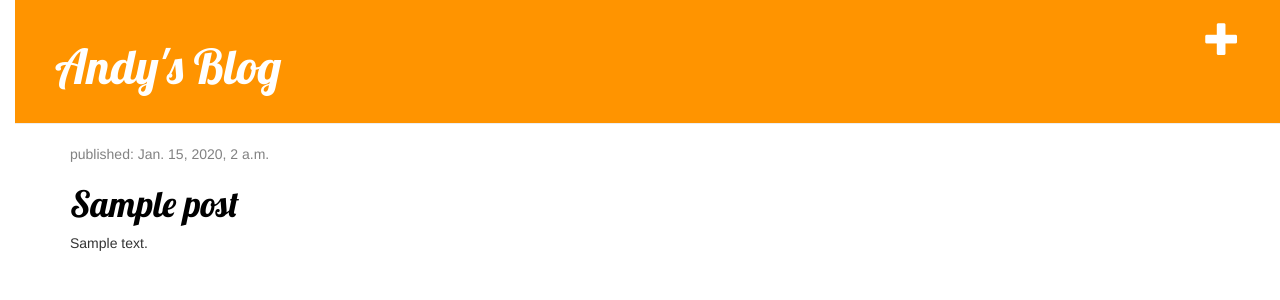
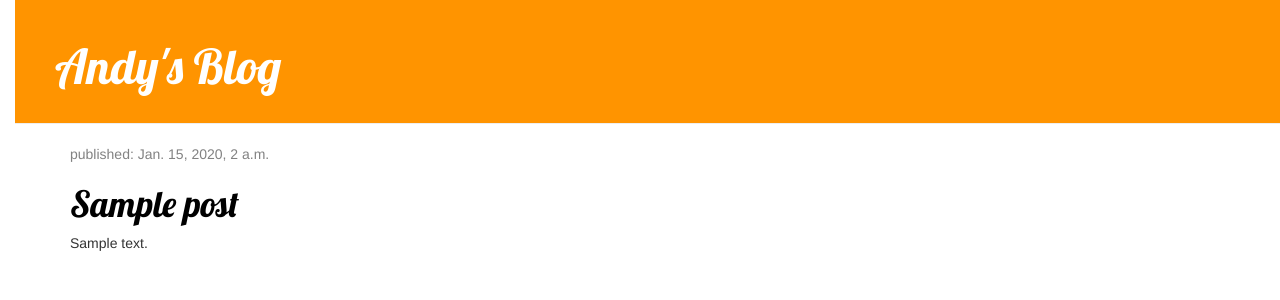
Before and after one commit to and1can/django, a Django app: template blog/templates/django/post_list.html in a window 1280 px wide. Shown: the top 300 px of the page. Run offline with Django 3.2, Linux system fonts and the light colour scheme; the template is opened without the code that fills it: values that come from a table or form of the project are taken from there, others are empty; a user stored in the database is signed in; tables that the repository leaves empty hold one stand-in row (values such as "Sample post"); some libraries are stand-ins or nearby versions.

Commit message:
added post_new too early

```diff
--- a/blog/templates/django/base.html
+++ b/blog/templates/django/base.html
@@ -10,7 +10,7 @@
     <body>
         <div class="page-header">
             {% if user.is_authenticated %}
-                <a href="{% url 'post_new' %}" class="top-menu"><span class="glyphicon glyphicon-plus"></span></a>
+               <!-- <a href="{% url 'post_new' %}" class="top-menu"><span class="glyphicon glyphicon-plus"></span></a> -->
             {% endif %}
             <h1><a href="/">Andy's Blog</a></h1>
         </div>
```
